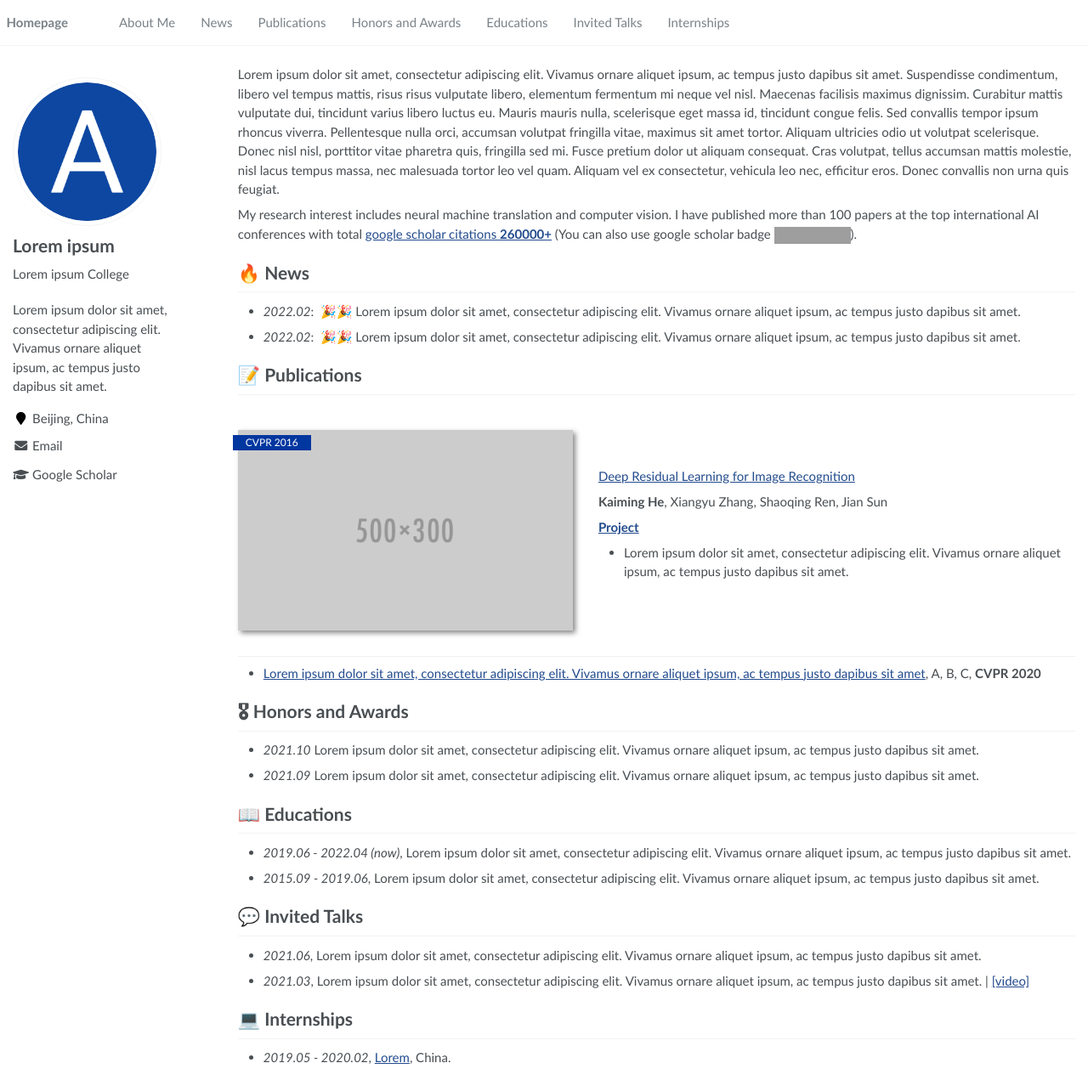
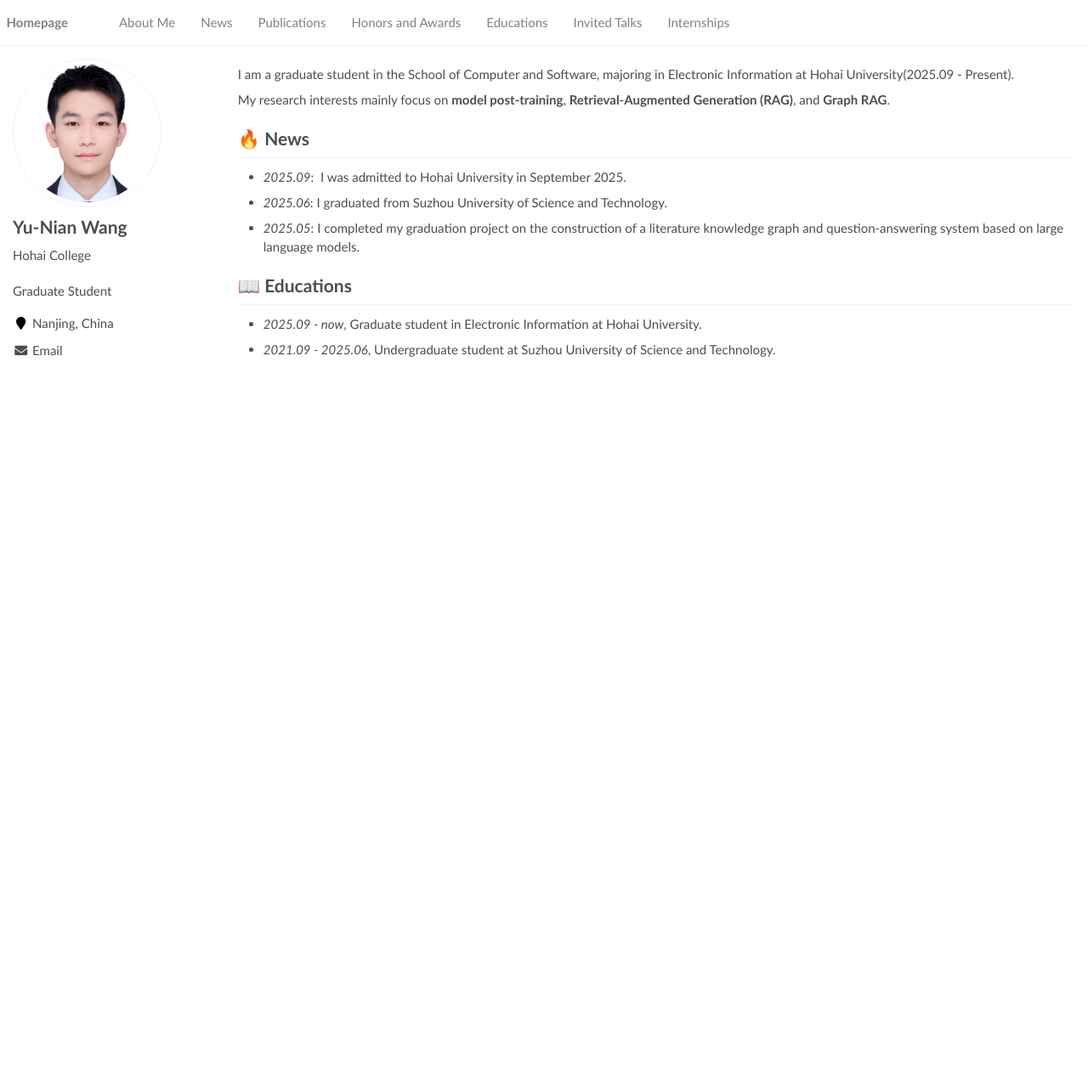
Before and after one commit to sHEnGTzu/sHEnGTzu.github.io, a Jekyll site: the page built from _pages/about.md, in a window 1280 px wide and 1271 px high. Shown: the whole window at 85% size. Built offline with Jekyll 4.4.1, drawn with Linux system fonts in a browser that asks for light colours; grey boxes are pictures that could not be loaded.

Commit message:
完成基本信息

```diff
--- a/_config.yml
+++ b/_config.yml
@@ -6,10 +6,10 @@
 # `jekyll serve`. If you change this file, please restart the server process.
 
 # Site Settings
-title                    : "Lorem ipsum"
-description              : "Lorem ipsum dolor sit amet, consectetur adipiscing elit. Vivamus ornare aliquet ipsum, ac tempus justo dapibus sit amet. "
-repository               : "RayeRen/acad-homepage.github.io"
-google_scholar_stats_use_cdn : true
+title                    : "Yu-Nian Wang(王雨年)"
+description              : "Graduate Student"
+repository               : "sHEnGTzu/sHEnGTzu.github.io"
+google_scholar_stats_use_cdn : false
 
 # google analytics
 google_analytics_id      :  # get google_analytics_id from https://analytics.google.com/analytics/
@@ -21,14 +21,14 @@ baidu_site_verification  :  # get baidu_site_verification from https://ziyuan.ba
 
 # Site Author
 author:
-  name             : "Lorem ipsum"
+  name             : "Yu-Nian Wang"
   avatar           : "images/android-chrome-512x512.png"
-  bio              : "Lorem ipsum College"
-  location         : "Beijing, China"
+  bio              : "Hohai College"
+  location         : "Nanjing, China"
   employer         :
   pubmed           :
-  googlescholar    : "https://scholar.google.com/citations?user=YOUR_GOOGLE_SCHOLAR_ID"
-  email            : "Lorem@ipsum.com"
+  googlescholar    :
+  email            : "wangyunian@hhu.edu.cn"
   researchgate     :  # e.g., "https://www.researchgate.net/profile/yourprofile"
   uri              :
   bitbucket        :
--- a/_pages/about.md
+++ b/_pages/about.md
@@ -17,42 +17,16 @@ redirect_from:
 
 <span class='anchor' id='about-me'></span>
 
-Lorem ipsum dolor sit amet, consectetur adipiscing elit. Vivamus ornare aliquet ipsum, ac tempus justo dapibus sit amet. Suspendisse condimentum, libero vel tempus mattis, risus risus vulputate libero, elementum fermentum mi neque vel nisl. Maecenas facilisis maximus dignissim. Curabitur mattis vulputate dui, tincidunt varius libero luctus eu. Mauris mauris nulla, scelerisque eget massa id, tincidunt congue felis. Sed convallis tempor ipsum rhoncus viverra. Pellentesque nulla orci, accumsan volutpat fringilla vitae, maximus sit amet tortor. Aliquam ultricies odio ut volutpat scelerisque. Donec nisl nisl, porttitor vitae pharetra quis, fringilla sed mi. Fusce pretium dolor ut aliquam consequat. Cras volutpat, tellus accumsan mattis molestie, nisl lacus tempus massa, nec malesuada tortor leo vel quam. Aliquam vel ex consectetur, vehicula leo nec, efficitur eros. Donec convallis non urna quis feugiat.
+I am a graduate student in the School of Computer and Software, majoring in Electronic Information at Hohai University(2025.09 - Present).
 
-My research interest includes neural machine translation and computer vision. I have published more than 100 papers at the top international AI conferences with total <a href='https://scholar.google.com/citations?user=DhtAFkwAAAAJ'>google scholar citations <strong><span id='total_cit'>260000+</span></strong></a> (You can also use google scholar badge <a href='https://scholar.google.com/citations?user=DhtAFkwAAAAJ'><img src="https://img.shields.io/endpoint?url={{ url | url_encode }}&logo=Google%20Scholar&labelColor=f6f6f6&color=9cf&style=flat&label=citations"></a>).
+My research interests mainly focus on **model post-training**, **Retrieval-Augmented Generation (RAG)**, and **Graph RAG**.
 
 
 # 🔥 News
-- *2022.02*: &nbsp;🎉🎉 Lorem ipsum dolor sit amet, consectetur adipiscing elit. Vivamus ornare aliquet ipsum, ac tempus justo dapibus sit amet.
-- *2022.02*: &nbsp;🎉🎉 Lorem ipsum dolor sit amet, consectetur adipiscing elit. Vivamus ornare aliquet ipsum, ac tempus justo dapibus sit amet.
-
-# 📝 Publications
-
-<div class='paper-box'><div class='paper-box-image'><div><div class="badge">CVPR 2016</div><img src='images/500x300.png' alt="sym" width="100%"></div></div>
-<div class='paper-box-text' markdown="1">
-
-[Deep Residual Learning for Image Recognition](https://openaccess.thecvf.com/content_cvpr_2016/papers/He_Deep_Residual_Learning_CVPR_2016_paper.pdf)
-
-**Kaiming He**, Xiangyu Zhang, Shaoqing Ren, Jian Sun
-
-[**Project**](https://scholar.google.com/citations?view_op=view_citation&hl=zh-CN&user=DhtAFkwAAAAJ&citation_for_view=DhtAFkwAAAAJ:ALROH1vI_8AC) <strong><span class='show_paper_citations' data='DhtAFkwAAAAJ:ALROH1vI_8AC'></span></strong>
-- Lorem ipsum dolor sit amet, consectetur adipiscing elit. Vivamus ornare aliquet ipsum, ac tempus justo dapibus sit amet.
-</div>
-</div>
-
-- [Lorem ipsum dolor sit amet, consectetur adipiscing elit. Vivamus ornare aliquet ipsum, ac tempus justo dapibus sit amet](https://github.com), A, B, C, **CVPR 2020**
-
-# 🎖 Honors and Awards
-- *2021.10* Lorem ipsum dolor sit amet, consectetur adipiscing elit. Vivamus ornare aliquet ipsum, ac tempus justo dapibus sit amet.
-- *2021.09* Lorem ipsum dolor sit amet, consectetur adipiscing elit. Vivamus ornare aliquet ipsum, ac tempus justo dapibus sit amet.
+- *2025.09*: &nbsp;I was admitted to Hohai University in September 2025.
+- *2025.06*:  I graduated from Suzhou University of Science and Technology.
+- *2025.05*:  I completed my graduation project on the construction of a literature knowledge graph and question-answering system based on large language models.
 
 # 📖 Educations
-- *2019.06 - 2022.04 (now)*, Lorem ipsum dolor sit amet, consectetur adipiscing elit. Vivamus ornare aliquet ipsum, ac tempus justo dapibus sit amet.
-- *2015.09 - 2019.06*, Lorem ipsum dolor sit amet, consectetur adipiscing elit. Vivamus ornare aliquet ipsum, ac tempus justo dapibus sit amet.
-
-# 💬 Invited Talks
-- *2021.06*, Lorem ipsum dolor sit amet, consectetur adipiscing elit. Vivamus ornare aliquet ipsum, ac tempus justo dapibus sit amet.
-- *2021.03*, Lorem ipsum dolor sit amet, consectetur adipiscing elit. Vivamus ornare aliquet ipsum, ac tempus justo dapibus sit amet.  \| [\[video\]](https://github.com/)
-
-# 💻 Internships
-- *2019.05 - 2020.02*, [Lorem](https://github.com/), China.
+- *2025.09 -  now*, Graduate student in Electronic Information at Hohai University.
+- *2021.09 - 2025.06*, Undergraduate student at Suzhou University of Science and Technology.
```
Also changed, not shown: images/android-chrome-192x192.png, images/android-chrome-512x512.png, images/apple-touch-icon.png, images/favicon-16x16.png, images/favicon-32x32.png, images/favicon.ico.
